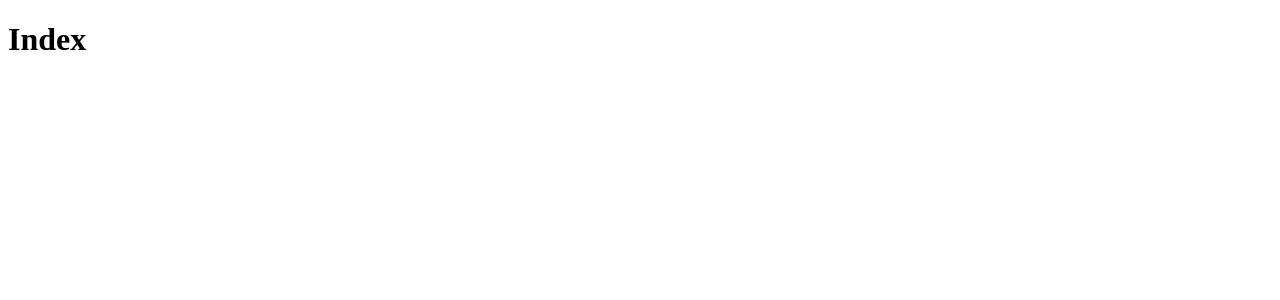
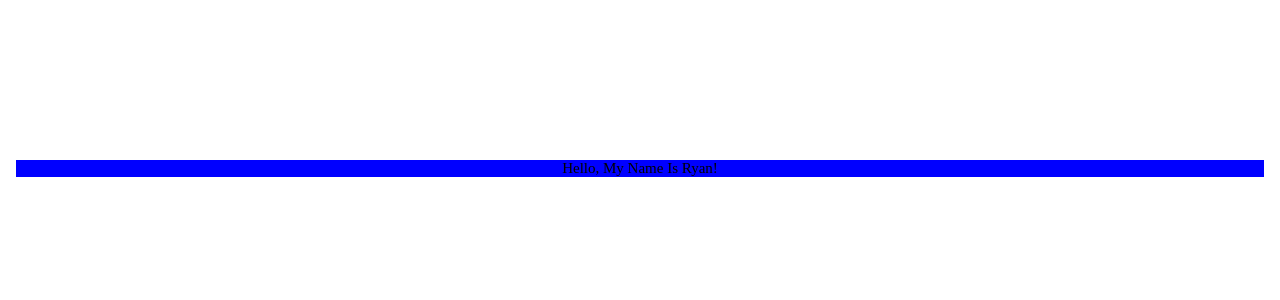
Before and after one commit to chur1/ryan-portfolio, a Next.js app: page / in a window 1280 px wide. Shown: the top 300 px of the page. Built offline with nearby package versions, Linux system fonts and the light colour scheme.

Commit message:
Index Update

```diff
--- a/src/pages/index.js
+++ b/src/pages/index.js
@@ -1,10 +1,14 @@
 import React from "react";
+import styles from "../styles/index/Index.module.scss";
 
 const Index = () => {
   return(
-    <>
-      <h1>Index</h1>
-    </>
+      <body className={styles['back']}>
+        <div className={styles["background"]}>
+          <h1 className={styles["firstLine"]}>Hello, My Name Is Ryan!</h1>
+        </div>
+
+      </body>
   )
 }
 
--- /dev/null
+++ b/src/styles/index/Index.module.scss
@@ -0,0 +1,11 @@
+.firstLine{
+    color: #000;
+    font-family: Crimson Text;
+    font-size: 15px;
+    font-style: normal;
+    font-weight: 400;
+    line-height: normal;
+    text-align: center;
+    margin-top: 10rem;
+    background-color: blue;
+}
```
Also changed, not shown: src/pages/resume.js (added, +11 -0 lines).
